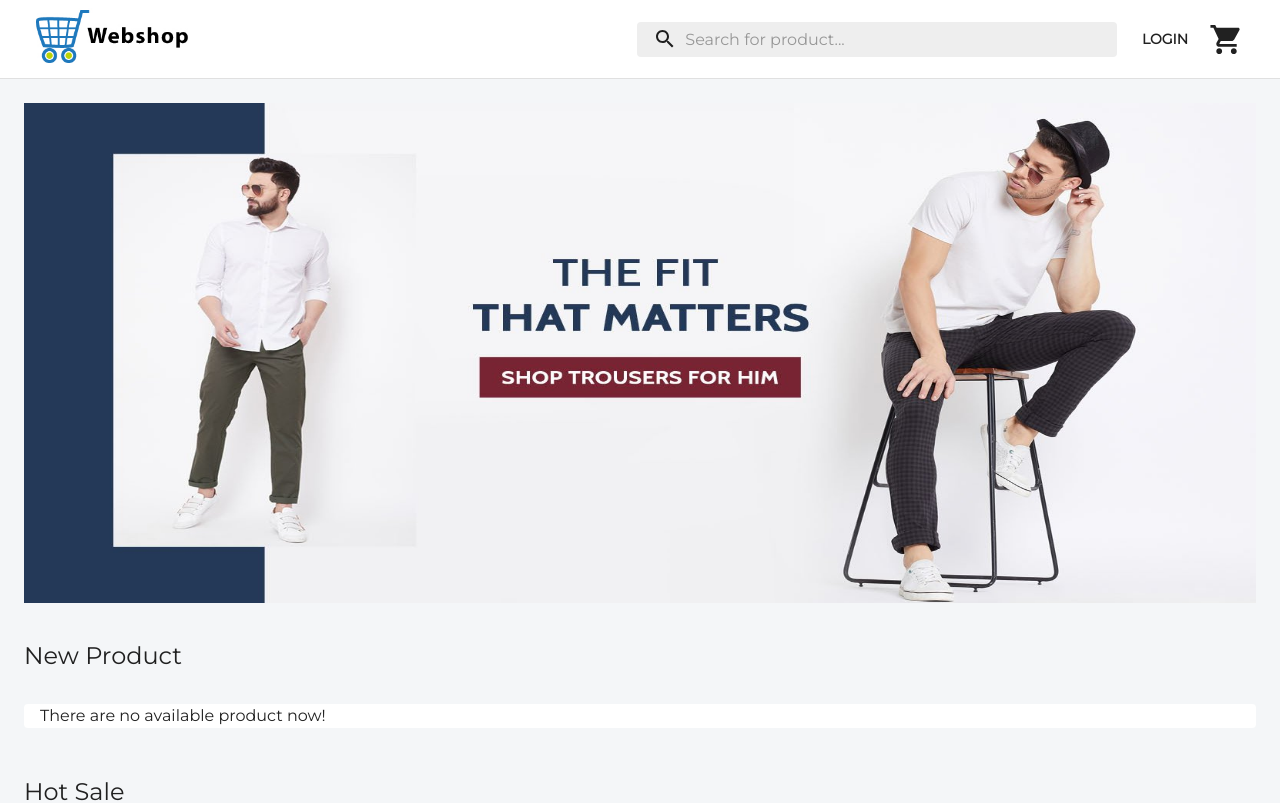
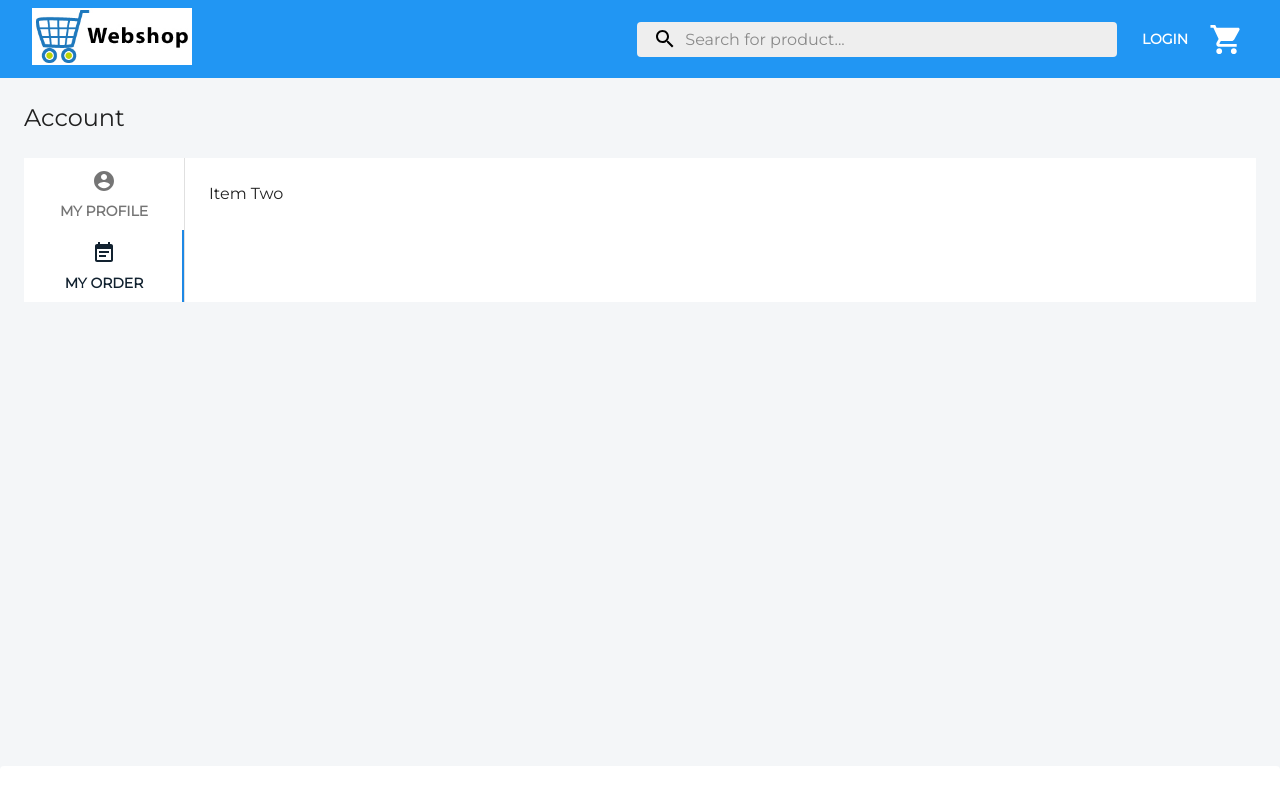
Before and after one commit to abcvjp/HDcommerce-app, a React (Create React App) app: page /account in a window 1280 px wide. Before the commit this address led to /. Shown: the top 803 px of the page. Built offline with nearby package versions, Linux system fonts and the light colour scheme; no server answers.

Commit message:
feat: update ui

```diff
--- a/src/components/HeaderBar.js
+++ b/src/components/HeaderBar.js
@@ -5,7 +5,7 @@ import Toolbar from '@material-ui/core/Toolbar';
 import { Link as RouterLink } from 'react-router-dom';
 import {
   Button,
-  Container, CssBaseline, Divider, IconButton, Tooltip
+  Container, CssBaseline, IconButton, Tooltip
 } from '@material-ui/core';
 import { useDispatch, useSelector } from 'react-redux';
 import { useNavigate } from 'react-router';
@@ -13,17 +13,25 @@ import { ExitToApp, Person } from '@material-ui/icons';
 import { closeFullScreenLoading, openFullScreenLoading } from 'src/actions/fullscreenLoading';
 import { showAlertMessage } from 'src/actions/alertMessageActions';
 import { logout } from 'src/actions/userActions';
+import { blue } from '@material-ui/core/colors';
 import MiniCart from './Cart/MiniCart';
 import HeaderCategories from './Category/HeaderCategories';
 import SearchBar from './SearchBar';
 
 const useStyles = makeStyles((theme) => ({
   headerbar: {
-    position: 'fixed'
+    backgroundColor: blue[500]
+  },
+  categories: {
+    backgroundColor: 'white',
   },
   toolbar: {
     margin: 0,
-    padding: 0
+    padding: 0,
+    // color: 'black'
+  },
+  search: {
+    color: 'black'
   },
   grow: {
     flexGrow: 1
@@ -62,7 +70,7 @@ const HeaderBar = () => {
   return (
     <>
       <CssBaseline />
-      <AppBar position="sticky" color="inherit" elevation={0}>
+      <AppBar position="sticky" elevation={0} className={classes.headerbar}>
         <Container maxWidth="lg">
           <Toolbar className={classes.toolbar}>
             <RouterLink to="/">
@@ -75,7 +83,10 @@ const HeaderBar = () => {
             </RouterLink>
             <div className={classes.grow} />
 
-            <SearchBar />
+            <div className={classes.search}>
+
+              <SearchBar />
+            </div>
 
             {user
               ? (
@@ -115,9 +126,12 @@ const HeaderBar = () => {
               </Tooltip>
             )}
           </Toolbar>
-          <HeaderCategories />
         </Container>
-        <Divider />
+        <div className={classes.categories}>
+          <Container maxWidth="lg">
+            <HeaderCategories />
+          </Container>
+        </div>
       </AppBar>
     </>
   );
--- /dev/null
+++ b/src/pages/AccountPage.js
@@ -0,0 +1,121 @@
+import { Helmet } from 'react-helmet';
+
+import {
+  Box,
+  Container,
+  makeStyles, Tab, Tabs, Typography,
+} from '@material-ui/core';
+
+import { APP_TITLE } from 'src/constants/appInfo';
+import { useState } from 'react';
+import { AccountCircle, EventNote } from '@material-ui/icons';
+
+const useStyles = makeStyles((theme) => ({
+  root: {
+    minHeight: '80%'
+  },
+  title: {
+    marginBlock: theme.spacing(3),
+  },
+  main: {
+    flexGrow: 1,
+    backgroundColor: theme.palette.background.paper,
+    display: 'flex',
+    minHeight: '80%',
+    width: '100%'
+  },
+  tabs: {
+    borderRight: `1px solid ${theme.palette.divider}`,
+    width: '75%%'
+  },
+}));
+
+function a11yProps(index) {
+  return {
+    id: `vertical-tab-${index}`,
+    'aria-controls': `vertical-tabpanel-${index}`,
+  };
+}
+/* eslint-disable react/prop-types */
+
+function TabPanel(props) {
+  const {
+    children, value, index, ...other
+  } = props;
+
+  return (
+    <div
+      role="tabpanel"
+      hidden={value !== index}
+      id={`vertical-tabpanel-${index}`}
+      aria-labelledby={`vertical-tab-${index}`}
+      {...other}
+    >
+      {value === index && (
+        <Box p={3}>
+          <Typography>{children}</Typography>
+        </Box>
+      )}
+    </div>
+  );
+}
+
+const AccountPage = () => {
+  const classes = useStyles();
+  const [tab, setTab] = useState(1);
+
+  const handleChangeTab = (event, newValue) => {
+    setTab(newValue);
+  };
+
+  return (
+    <Container maxWidth="lg" className={classes.root}>
+
+      <Helmet>
+        <title>
+          Account |
+          {' '}
+          {APP_TITLE}
+        </title>
+      </Helmet>
+
+      <Typography variant="h5" className={classes.title}>Account</Typography>
+
+      <div className={classes.main}>
+        <Tabs
+          orientation="vertical"
+          variant="standard"
+          textColor="primary"
+          indicatorColor="secondary"
+          value={tab}
+          onChange={handleChangeTab}
+          aria-label="Vertical tabs example"
+          className={classes.tabs}
+        >
+
+          <Tab
+            label="My Profile"
+            icon={<AccountCircle />}
+            key={0}
+            {...a11yProps(0)}
+          />
+          <Tab
+            label="My Order"
+            icon={<EventNote />}
+            key={1}
+            {...a11yProps(1)}
+          />
+        </Tabs>
+        <TabPanel value={tab} index={0}>
+          Item One
+        </TabPanel>
+        <TabPanel value={tab} index={1}>
+          Item Two
+        </TabPanel>
+      </div>
+
+    </Container>
+  );
+};
+
+export default AccountPage;
--- a/src/pages/LoginPage.js
+++ b/src/pages/LoginPage.js
@@ -10,7 +10,7 @@ import {
 } from '@material-ui/core';
 
 import { APP_TITLE } from 'src/constants/appInfo';
-import { blue } from '@material-ui/core/colors';
+import { blueGrey } from '@material-ui/core/colors';
 import { Formik } from 'formik';
 import * as Yup from 'yup';
 import { useState } from 'react';
@@ -27,7 +27,7 @@ const useStyles = makeStyles((theme) => ({
   root: {
     paddingBlock: theme.spacing(10),
     paddingInline: theme.spacing(15),
-    backgroundColor: blue[300],
+    backgroundColor: blueGrey[300],
     minHeight: '85%'
   },
   title: {
--- a/src/pages/RegisterPage.js
+++ b/src/pages/RegisterPage.js
@@ -15,7 +15,7 @@ import {
 } from '@material-ui/core';
 
 import { APP_TITLE } from 'src/constants/appInfo';
-import { blue } from '@material-ui/core/colors';
+import { blueGrey } from '@material-ui/core/colors';
 import { Formik } from 'formik';
 import * as Yup from 'yup';
 import { useState } from 'react';
@@ -27,7 +27,7 @@ const useStyles = makeStyles((theme) => ({
   root: {
     paddingBlock: theme.spacing(10),
     paddingInline: theme.spacing(15),
-    backgroundColor: blue[300],
+    backgroundColor: blueGrey[300],
     minHeight: '85%'
   },
   title: {
--- a/src/routes.js
+++ b/src/routes.js
@@ -8,10 +8,12 @@ import SearchPage from 'src/pages/SearchPage';
 import CheckoutPage from 'src/pages/CheckoutPage';
 import LoginPage from 'src/pages/LoginPage';
 import RegisterPage from './pages/RegisterPage';
+import AccountPage from './pages/AccountPage';
 
 const routes = [
   { path: '/login', element: <LoginPage /> },
   { path: '/register', element: <RegisterPage /> },
+  { path: '/account', element: <AccountPage /> },
   { path: '/product/:productId', element: <ProductPage /> },
   { path: '/search', element: <SearchPage /> },
   { path: '/cart', element: <CartPage /> },
```
Also changed, not shown: src/components/Account/Orders.js (added).
